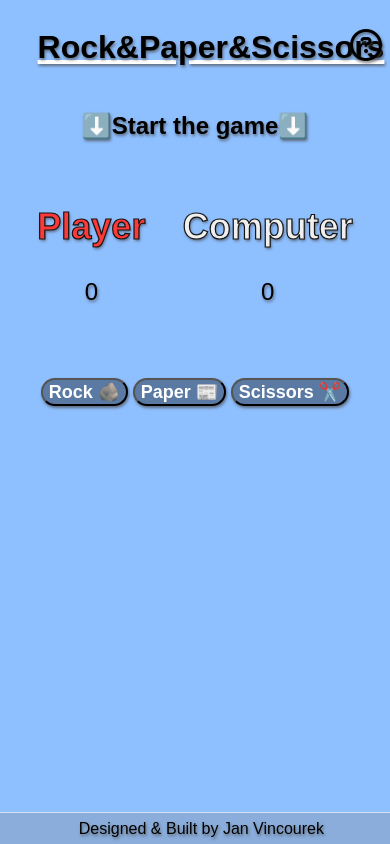
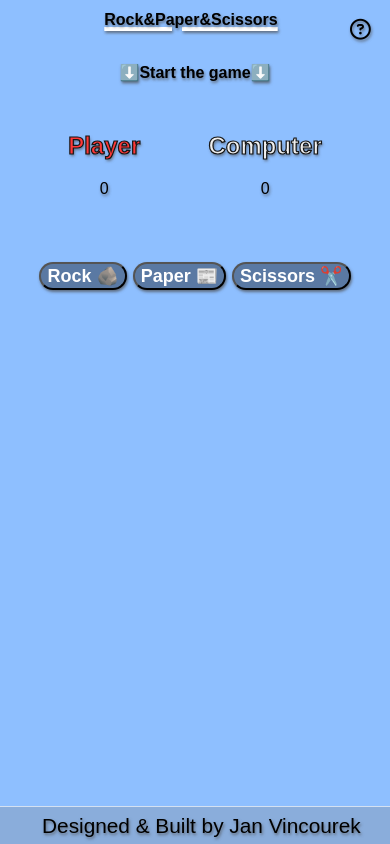
Before and after one commit to Vincasmen/Rock-Paper-Scissors, a plain HTML site: page index.html in a window 390 px wide. Drawn offline with Linux system fonts and the light colour scheme.

Commit message:
Changes for mobile resposiveness.

```diff
--- a/index.html
+++ b/index.html
@@ -45,7 +45,7 @@
       <p id="result-choice"></p>
       <button id="result">Result</button>
     </div>
-    <div id="players-choice" class="rock-paper-scisors hidden-player-btns">
+    <div id="players-choice" class="rock-paper-scissors hidden-player-btns">
       <button class="choice-player" id="rock">Rock 🪨</button>
       <button class="choice-player" id="paper">Paper 📰</button>
       <button class="choice-player" id="scissors">Scissors ✂️</button>
--- a/index.js
+++ b/index.js
@@ -4,6 +4,8 @@
 let playerScore = document.querySelector(".player-score-number");
 let computerScore = document.querySelector(".computer-score-number");
 let winner = document.getElementById("winner-announcment");
+//
+
 const showPlayerBtns = document.getElementById("players-choice");
 const againBtnDiv = document.getElementById("againBtn-div");
 const againBtn = document.getElementById("againBtn");
--- a/styles.css
+++ b/styles.css
@@ -15,6 +15,7 @@ body {
 }
 
 #info-icon {
+  font-size: clamp(1.3rem, 4vw, 2.3rem);
   color: rgb(0, 0, 0);
   z-index: 30;
   position: absolute;
@@ -47,6 +48,7 @@ i:active {
 }
 
 h1 {
+  font-size: clamp(1rem, 4vw, 2.3rem);
   text-align: center;
   text-decoration: underline;
   text-decoration-color: rgb(255, 255, 255);
@@ -58,9 +60,9 @@ h1 {
   display: none;
 }
 
-.rock-paper-scisors {
+.rock-paper-scissors {
   text-align: center;
-  font-size: 1rem;
+  font-size: clamp(1.3rem, 4vw, 1rem);
   border-radius: 15px;
   padding-top: 3rem;
   margin-top: auto;
@@ -97,6 +99,7 @@ button:active {
 }
 
 .winner {
+  font-size: clamp(1rem, 4vw, 2rem);
   position: relative;
   display: flex;
   text-align: center;
@@ -105,7 +108,7 @@ button:active {
 }
 
 .score {
-  font-size: x-large;
+  font-size: clamp(1rem, 4vw, 2rem);
   margin-top: 0.5rem;
   display: flex;
   justify-content: space-evenly;
@@ -160,6 +163,7 @@ button:active {
 }
 
 .footer-text {
+  font-size: clamp(1.3rem, 4vw, 1rem);
   text-decoration: none;
   color: rgb(0, 0, 0);
 }
```
